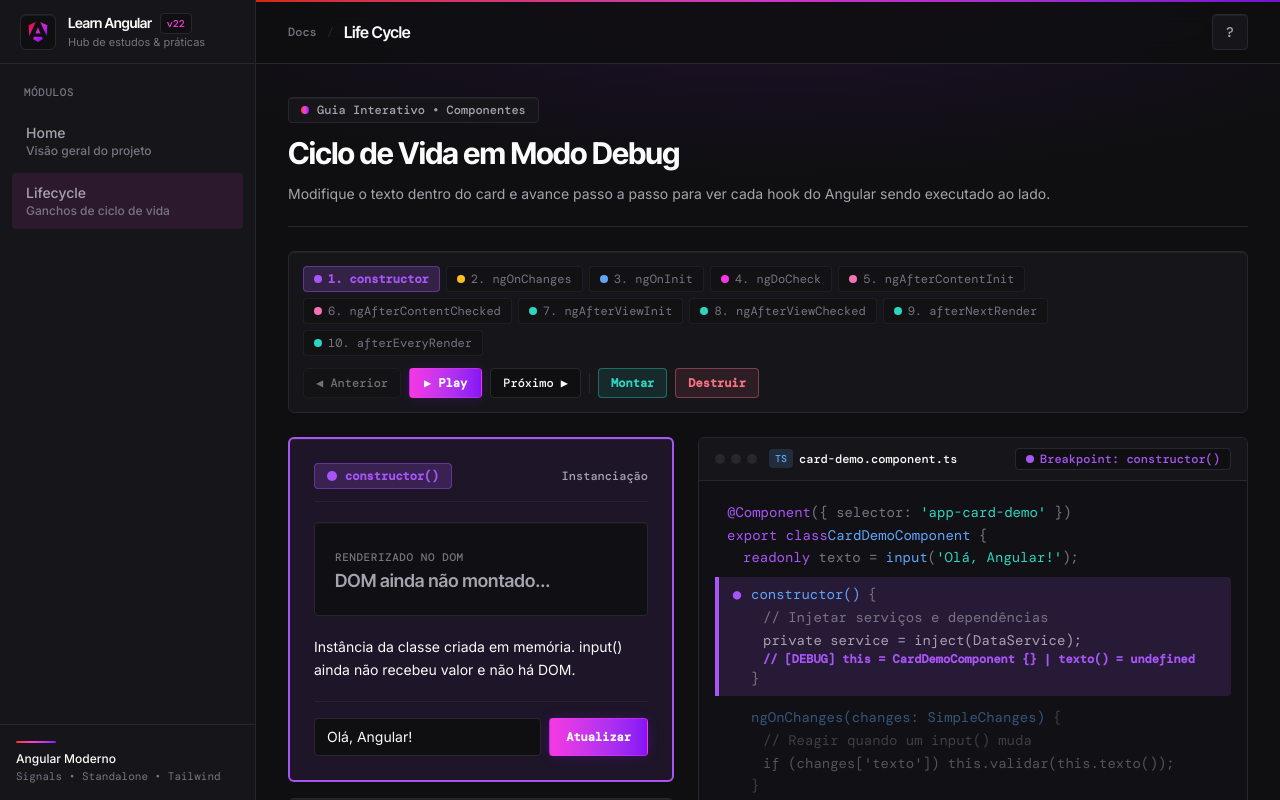
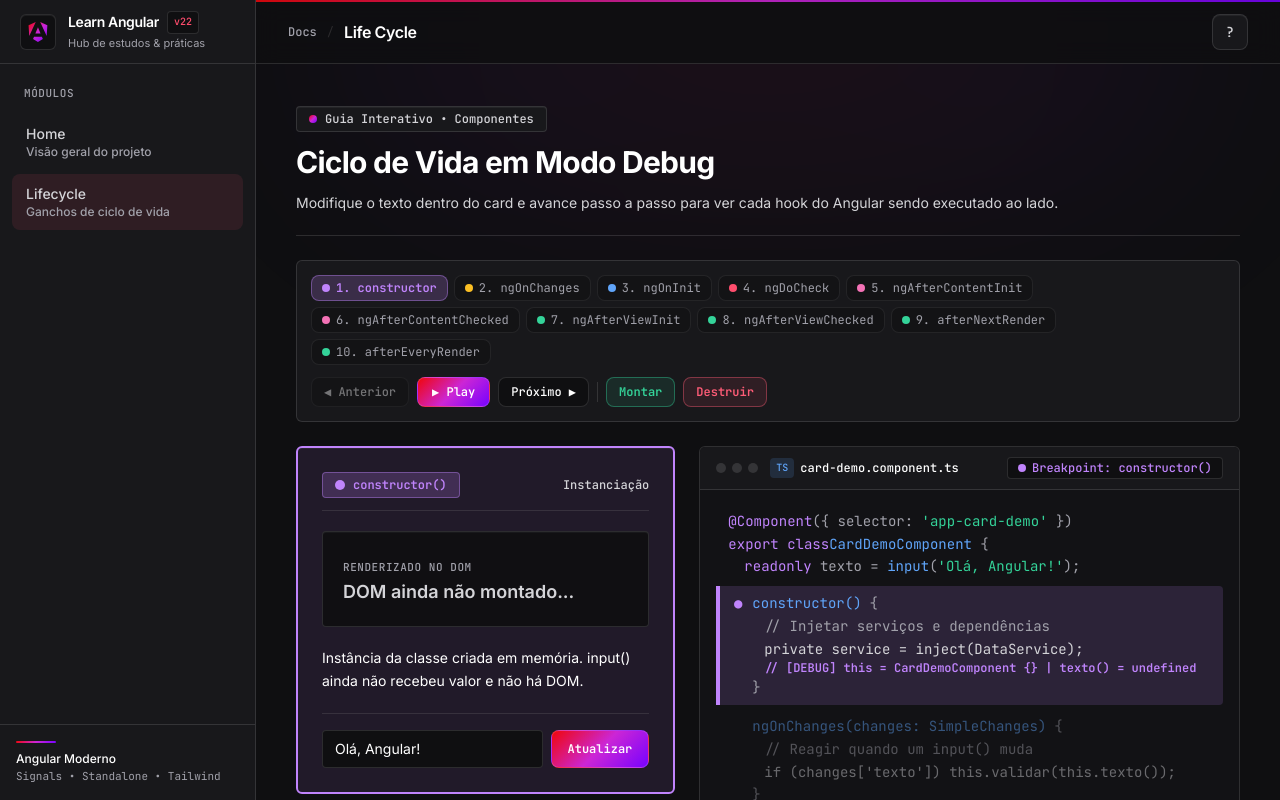
Before and after one commit to Douglas-Felipe/learn-angular, an Angular app: page /life-cycle in a window 1280 px wide. Built offline with nearby package versions, Linux system fonts and the light colour scheme.

Commit message:
feat(ui): aplicar design system inspirado no angular.dev com tema escuro e claro

```diff
--- a/src/app/core/layout/layout.html
+++ b/src/app/core/layout/layout.html
@@ -1,15 +1,16 @@
 <div class="flex h-screen w-screen overflow-hidden bg-ng-bg text-ng-text">
   <app-sidebar />
-  <div class="relative flex min-w-0 flex-1 flex-col overflow-hidden">
+  <div class="relative flex min-w-0 flex-1 flex-col overflow-y-auto">
     <div
       aria-hidden="true"
-      class="pointer-events-none absolute inset-x-0 top-0 h-80 bg-[radial-gradient(ellipse_65%_55%_at_50%_0%,rgba(246,55,227,0.11),rgba(133,20,245,0.06)_50%,transparent_100%)]"
+      class="ng-ambient-glow pointer-events-none absolute inset-x-12 -top-24 h-72 rounded-full"
     ></div>
     <app-header
+      class="sticky top-0 z-30 block"
       [pageTitle]="currentRoute().title"
       [docsUrl]="currentRoute().docsUrl"
     />
-    <main class="relative flex-1 overflow-y-auto p-6 md:p-8">
+    <main class="relative flex-1 p-6 md:p-8 lg:p-10">
       <ng-content></ng-content>
     </main>
   </div>
--- a/src/index.html
+++ b/src/index.html
@@ -8,7 +8,7 @@
   <link rel="icon" type="image/x-icon" href="favicon.ico">
   <link rel="preconnect" href="https://fonts.googleapis.com">
   <link rel="preconnect" href="https://fonts.gstatic.com" crossorigin>
-  <link href="https://fonts.googleapis.com/css2?family=DM+Mono:wght@400;500&family=Inter+Tight:wght@500;600;700&family=Inter:wght@400;500;600;700&display=swap" rel="stylesheet">
+  <link href="https://fonts.googleapis.com/css2?family=Inter:wght@400;500;600;700&family=JetBrains+Mono:wght@400;500;600&display=swap" rel="stylesheet">
 </head>
 <body>
   <app-root></app-root>
--- a/src/styles.css
+++ b/src/styles.css
@@ -2,52 +2,92 @@
 
 @theme {
   --font-sans: 'Inter', -apple-system, BlinkMacSystemFont, 'Segoe UI', Roboto, sans-serif;
-  --font-display: 'Inter Tight', 'Inter', system-ui, sans-serif;
-  --font-mono: 'DM Mono', ui-monospace, SFMono-Regular, Menlo, Monaco, Consolas, monospace;
+  --font-display: 'Inter', -apple-system, BlinkMacSystemFont, 'Segoe UI', Roboto, sans-serif;
+  --font-mono: 'JetBrains Mono', ui-monospace, SFMono-Regular, Menlo, Monaco, Consolas, monospace;
 
   --color-ng-bg: #0f0f11;
-  --color-ng-surface: #16161a;
-  --color-ng-surface-hover: #201f27;
-  --color-ng-code: #111115;
-  --color-ng-border: #282730;
+  --color-ng-surface: #18181b;
+  --color-ng-sidebar: #18181b;
+  --color-ng-surface-hover: #222227;
+  --color-ng-code: #121215;
+  --color-ng-border: rgba(255, 255, 255, 0.08);
 
-  --color-ng-primary: #f637e3;
-  --color-ng-primary-hover: #ff5ce8;
-  --color-ng-secondary: #a855f7;
+  --color-ng-purple: #a855f7;
+  --color-ng-crimson: #ff3355;
+
+  --color-ng-primary: #ff4d6d;
+  --color-ng-primary-hover: #ff6b86;
+  --color-ng-secondary: #c084fc;
   --color-ng-accent: #f472b6;
 
-  --color-ng-text: #fbfbfb;
-  --color-ng-text-muted: #a6a2ae;
-  --color-ng-text-subtle: #787480;
+  --color-ng-text: #ffffff;
+  --color-ng-text-muted: #d4d4d8;
+  --color-ng-text-subtle: #a1a1aa;
 
-  --color-ng-success: #2dd4bf;
+  --color-ng-success: #34d399;
   --color-ng-warning: #fbbf24;
-  --color-ng-error: #fb7185;
+  --color-ng-error: #ff5c77;
   --color-ng-info: #60a5fa;
 }
 
-:root {
+:root,
+html.dark {
+  color-scheme: dark;
   --ease-out: cubic-bezier(0.23, 1, 0.32, 1);
   --ease-in-out: cubic-bezier(0.77, 0, 0.175, 1);
 
-  --orange-red: oklch(63.32% 0.24 31.68);
-  --hot-red: oklch(61.42% 0.238 15.34);
-  --vivid-pink: oklch(69.02% 0.277 332.77);
-  --electric-violet: oklch(53.18% 0.28 296.97);
-  --french-violet: oklch(47.66% 0.246 305.88);
-  --bright-blue: oklch(51.01% 0.274 263.83);
+  --color-ng-bg: #0f0f11;
+  --color-ng-surface: #18181b;
+  --color-ng-sidebar: #18181b;
+  --color-ng-surface-hover: #242429;
+  --color-ng-code: #121215;
+  --color-ng-border: rgba(255, 255, 255, 0.12);
+  --color-ng-border-hover: rgba(168, 85, 247, 0.55);
+  --color-ng-header-bg: rgba(15, 15, 17, 0.75);
 
-  --red-to-pink-to-purple-horizontal-gradient: linear-gradient(
-    90deg,
-    var(--orange-red) 0%,
-    var(--vivid-pink) 50%,
-    var(--electric-violet) 100%
-  );
-  --pink-to-purple-horizontal-gradient: linear-gradient(
-    90deg,
-    var(--vivid-pink) 0%,
-    var(--electric-violet) 100%
-  );
+  --color-ng-purple: #a855f7;
+  --color-ng-crimson: #ff3355;
+  --color-ng-primary: #ff4d6d;
+  --color-ng-primary-hover: #ff6b86;
+  --color-ng-secondary: #c084fc;
+  --color-ng-accent: #f472b6;
+
+  --color-ng-text: #ffffff;
+  --color-ng-text-muted: #d4d4d8;
+  --color-ng-text-subtle: #a1a1aa;
+
+  --ng-signature-gradient: linear-gradient(135deg, #f0060b 0%, #cc26d5 50%, #7702ff 100%);
+  --red-to-pink-to-purple-horizontal-gradient: var(--ng-signature-gradient);
+  --pink-to-purple-horizontal-gradient: var(--ng-signature-gradient);
+}
+
+html.light,
+html:not(.dark) {
+  color-scheme: light;
+  --color-ng-bg: #ffffff;
+  --color-ng-surface: #ffffff;
+  --color-ng-sidebar: #f8f9fa;
+  --color-ng-surface-hover: #f1f3f5;
+  --color-ng-code: #f8f9fa;
+  --color-ng-border: #d4d4d8;
+  --color-ng-border-hover: rgba(133, 20, 245, 0.45);
+  --color-ng-header-bg: rgba(255, 255, 255, 0.8);
+
+  --color-ng-purple: #7c3aed;
+  --color-ng-crimson: #dd0031;
+  --color-ng-primary: #c8002b;
+  --color-ng-primary-hover: #dd0031;
+  --color-ng-secondary: #6d28d9;
+  --color-ng-accent: #be185d;
+
+  --color-ng-text: #0f0f11;
+  --color-ng-text-muted: #3f3f46;
+  --color-ng-text-subtle: #52525b;
+
+  --color-ng-success: #047857;
+  --color-ng-warning: #b45309;
+  --color-ng-error: #be123c;
+  --color-ng-info: #1d4ed8;
 }
 
 @layer base {
@@ -55,39 +95,126 @@
     background-color: var(--color-ng-bg);
     color: var(--color-ng-text);
     font-family: var(--font-sans);
+    line-height: 1.65;
     -webkit-font-smoothing: antialiased;
+    transition:
+      background-color 180ms ease,
+      color 180ms ease;
   }
 
   h1,
   h2,
-  h3 {
+  h3,
+  .display-title {
     font-family: var(--font-display);
+    letter-spacing: -0.03em;
+  }
+
+  code,
+  pre,
+  kbd {
+    font-family: var(--font-mono);
   }
 }
 
 @layer components {
   .ng-gradient-text {
-    background: var(--red-to-pink-to-purple-horizontal-gradient);
+    background: var(--ng-signature-gradient);
     -webkit-background-clip: text;
     background-clip: text;
     color: transparent;
   }
 
   .ng-gradient-bar {
-    background: var(--red-to-pink-to-purple-horizontal-gradient);
+    background: var(--ng-signature-gradient);
   }
 
   .ng-gradient-btn {
-    background: var(--pink-to-purple-horizontal-gradient);
+    background: var(--ng-signature-gradient);
     color: #ffffff;
-    border: 1px solid oklch(69.02% 0.277 332.77 / 0.45);
-    box-shadow: 0 1px 14px -3px oklch(53.18% 0.28 296.97 / 0.4);
+    border: 1px solid rgba(255, 255, 255, 0.16);
+    border-radius: 8px;
+  }
+
+  .ng-pill-cta {
+    background: var(--ng-signature-gradient);
+    color: #ffffff;
+    border-radius: 9999px;
+    border: 1px solid rgba(255, 255, 255, 0.18);
+    transition:
+      transform 160ms var(--ease-out),
+      opacity 150ms ease,
+      border-color 150ms ease;
+  }
+
+  .ng-glass-header {
+    background-color: var(--color-ng-header-bg);
+    backdrop-filter: blur(12px);
+    -webkit-backdrop-filter: blur(12px);
+    border-bottom: 1px solid var(--color-ng-border);
+  }
+
+  .ng-sidebar-surface {
+    background-color: var(--color-ng-sidebar);
+    border-right: 1px solid var(--color-ng-border);
   }
 
   .ng-card {
+    border-radius: 12px;
     border: 1px solid var(--color-ng-border);
     background-color: var(--color-ng-surface);
-    box-shadow: inset 0 1px 0 0 rgba(255, 255, 255, 0.05);
+    transition:
+      border-color 180ms ease,
+      background-color 180ms ease;
+  }
+
+  .ng-card-interactive:hover {
+    border-color: var(--color-ng-border-hover);
+  }
+
+  .ng-code-container {
+    border-radius: 12px;
+    border: 1px solid var(--color-ng-border);
+    background-color: var(--color-ng-code);
+    overflow: hidden;
+    transition: border-color 180ms ease;
+  }
+
+  .ng-code-container:hover {
+    border-color: var(--color-ng-border-hover);
+  }
+
+  .ng-active-glow {
+    position: relative;
+    border-color: var(--color-ng-purple);
+    box-shadow: 0 0 0 1px rgba(133, 20, 245, 0.25);
+  }
+
+  .ng-ambient-glow {
+    background: radial-gradient(
+      circle at 50% 0%,
+      rgba(240, 6, 11, 0.14) 0%,
+      rgba(204, 38, 213, 0.12) 45%,
+      rgba(119, 2, 255, 0.1) 75%,
+      transparent 100%
+    );
+    filter: blur(120px);
+    opacity: 0.55;
+  }
+
+  html.light .ng-ambient-glow,
+  html:not(.dark) .ng-ambient-glow {
+    opacity: 0.28;
+  }
+
+  .ng-link {
+    color: var(--color-ng-purple);
+    transition: color 150ms ease;
+  }
+
+  .ng-link:hover,
+  .ng-link-active {
+    color: var(--color-ng-crimson);
   }
 }
 
@@ -97,6 +224,7 @@ button:not(:disabled),
 }
 
 .ui-btn {
+  border-radius: 8px;
   transition:
     transform 160ms var(--ease-out),
     background-color 150ms ease,
@@ -105,12 +233,14 @@ button:not(:disabled),
     opacity 150ms ease;
 }
 
-.ui-btn:active:not(:disabled) {
+.ui-btn:active:not(:disabled),
+.ng-pill-cta:active:not(:disabled) {
   transform: scale(0.97);
 }
 
 @media (hover: hover) and (pointer: fine) {
-  .ui-btn:hover:not(:disabled) {
+  .ui-btn:hover:not(:disabled),
+  .ng-pill-cta:hover:not(:disabled) {
     filter: brightness(1.06);
   }
 }
@@ -134,7 +264,7 @@ button:not(:disabled),
 
   @starting-style {
     opacity: 0;
-    transform: scale(0.96) translateY(6px);
+    transform: scale(0.98) translateY(4px);
   }
 }
 
@@ -150,28 +280,13 @@ button:not(:disabled),
 
   @starting-style {
     opacity: 0;
-    transform: scale(0.96) translateY(6px);
+    transform: scale(0.98) translateY(4px);
   }
 }
 
-.ui-item-card:nth-child(1) {
-  transition-delay: 0ms, 0ms, 0ms, 0ms, 0ms;
-}
-
-.ui-item-card:nth-child(2) {
-  transition-delay: 40ms, 40ms, 0ms, 0ms, 0ms;
-}
-
-.ui-item-card:nth-child(3) {
-  transition-delay: 75ms, 75ms, 0ms, 0ms, 0ms;
-}
-
-.ui-item-card:nth-child(4) {
-  transition-delay: 105ms, 105ms, 0ms, 0ms, 0ms;
-}
-
 @media (prefers-reduced-motion: reduce) {
-  .ui-btn:active:not(:disabled) {
+  .ui-btn:active:not(:disabled),
+  .ng-pill-cta:active:not(:disabled) {
     transform: none;
   }
 
@@ -188,8 +303,7 @@ button:not(:disabled),
       opacity 180ms ease,
       border-color 180ms ease,
       background-color 180ms ease,
-      color 180ms ease;
-    transition-delay: 0ms;
+      color 150ms ease;
 
     @starting-style {
       opacity: 0;
```
